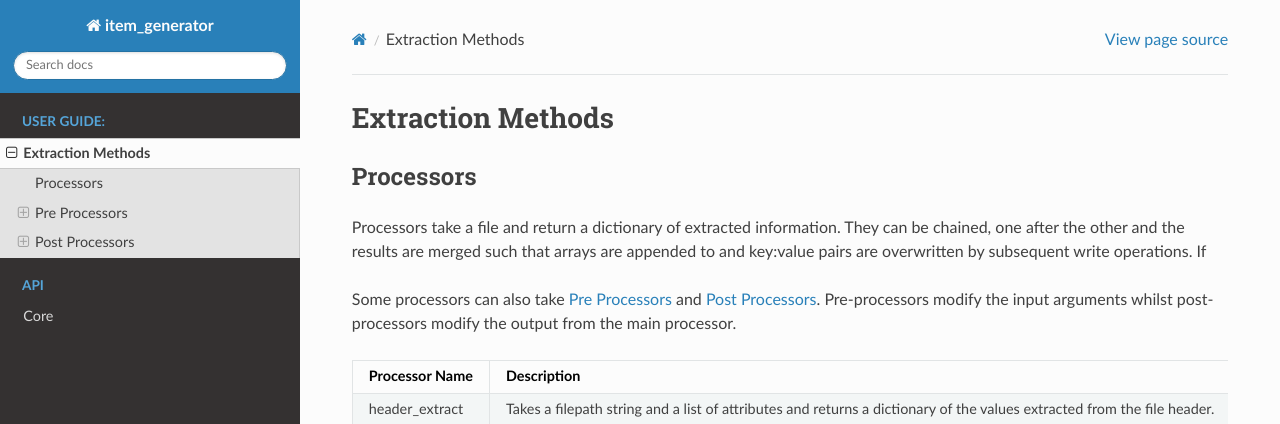
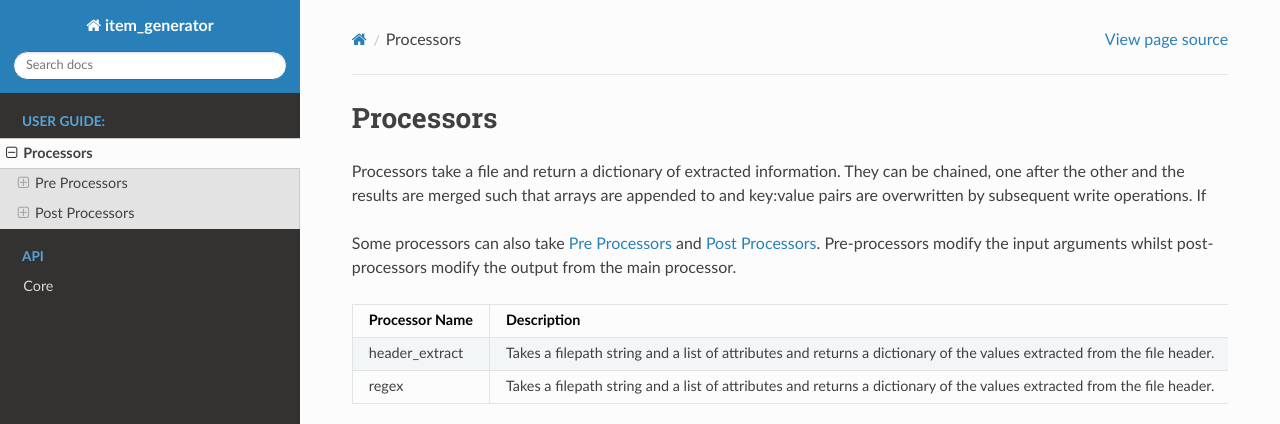
Before and after one commit to cedadev/item-generator, a Sphinx documentation site: the page built from docs_src/source/extraction_methods.rst, in a window 1280 px wide and 900 px high, cut to the strip 0-424 px from the top of the window. Built offline with Sphinx 7.4.7 and the Read the Docs theme 2.0.0, drawn with Linux system fonts in a browser that asks for light colours.

Commit message:
updating docs

```diff
--- a/docs_src/source/extraction_methods.rst
+++ b/docs_src/source/extraction_methods.rst
@@ -1,11 +1,9 @@
-.. _extraction-methods:
+.. _processors:
+
 
 ******************
-Extraction Methods
+Processors
 ******************
-
-Processors
-==========
 
 Processors take a file and return a dictionary of extracted information. They
 can be chained, one after the other and the results are merged such that arrays
--- a/docs_src/source/index.rst
+++ b/docs_src/source/index.rst
@@ -37,7 +37,7 @@ Configuration
 
 Configuration takes the form a YAML formatted file.
 Configuration for the extraction pipelines is in the form of the item description files. These YAML files specify
-the :ref:`processors <extraction-methods>` to use.
+the :ref:`processors <processors>` to use.
 
 .. list-table::
    :header-rows: 1
```
